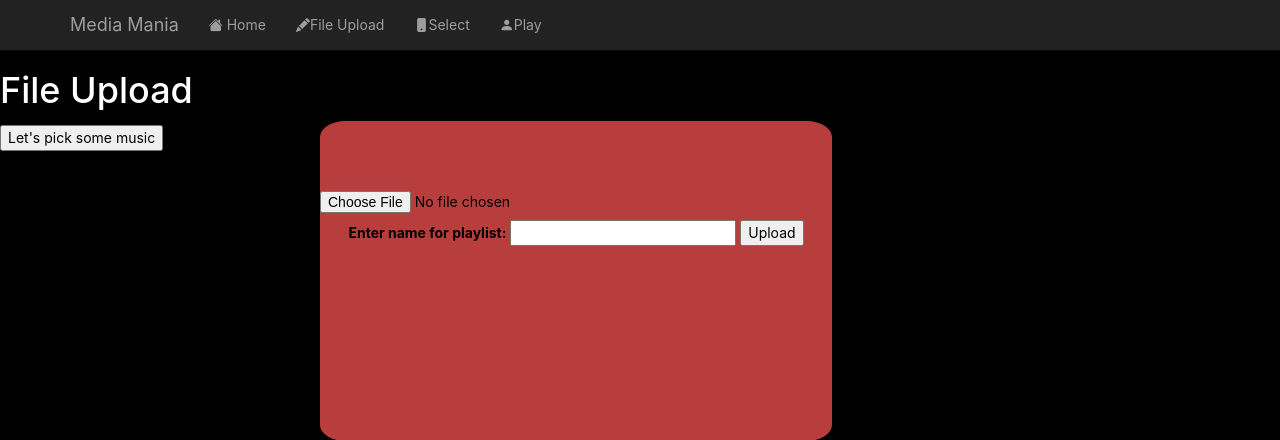
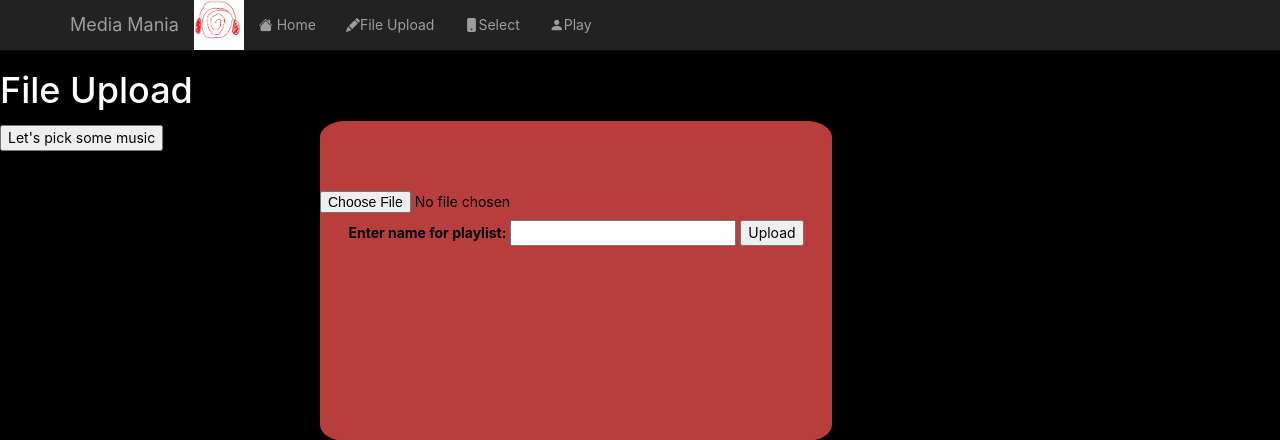
Before and after one commit to mizaagi/orange-spoon, a Flask app: page /fileupload in a window 1280 px wide. Shown: the top 440 px of the page. Run offline with Flask 3, Linux system fonts and the light colour scheme; some libraries are stand-ins or nearby versions.

Commit message:
luh image

```diff
--- a/static/fileupload.css
+++ b/static/fileupload.css
@@ -82,3 +82,7 @@ code {
 button {
     color: black;
 }
+#picture {
+    width: 50px;
+    height: 50px;
+}
--- a/templates/navbar.html
+++ b/templates/navbar.html
@@ -3,6 +3,7 @@
       <!-- Use navbar-default instead of inverse for light theme -->
       <div class="container">
           <div class="navbar-header">
+            <image id="picture" src="/static/logo.png">
               <button type="button" class="navbar-toggle collapsed"
               data-toggle="collapse" data-target="#main-menu"
               aria-expanded="false">
@@ -11,6 +12,7 @@
                   <span class="icon-bar"></span>
                   <span class="icon-bar"></span>
               </button>
+
               <a href="/" class="navbar-brand">Media Mania</a>
 
 
```
Also changed, not shown: static/logo.png (added).
